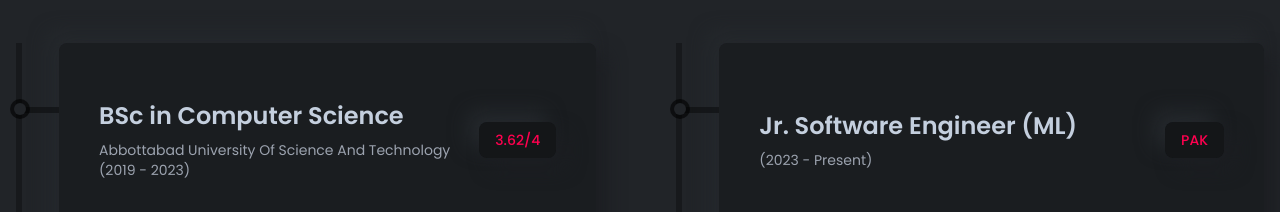
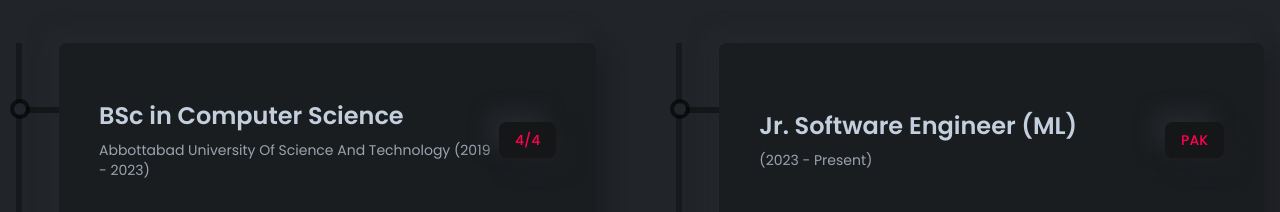
Before and after one commit to hamza151212/Portfolio-Hamza, a React (Vite) app: page / in a window 1280 px wide. Shown: the part 4340-4552 px from the top of the page. Built offline with nearby package versions, Linux system fonts and the light colour scheme.

Commit message:
Update Education.tsx

```diff
--- a/src/components/Education.tsx
+++ b/src/components/Education.tsx
@@ -18,7 +18,7 @@
           <ResumeCard
             title="BSc in Computer Science"
             subTitle="Abbottabad University Of Science And Technology (2019 - 2023)"
-            result="3.62/4"
+            result="4/4"
             des="The training provided by universities in order to prepare people to work in various sectors of the economy or areas of culture."
           />
           <ResumeCard
```
